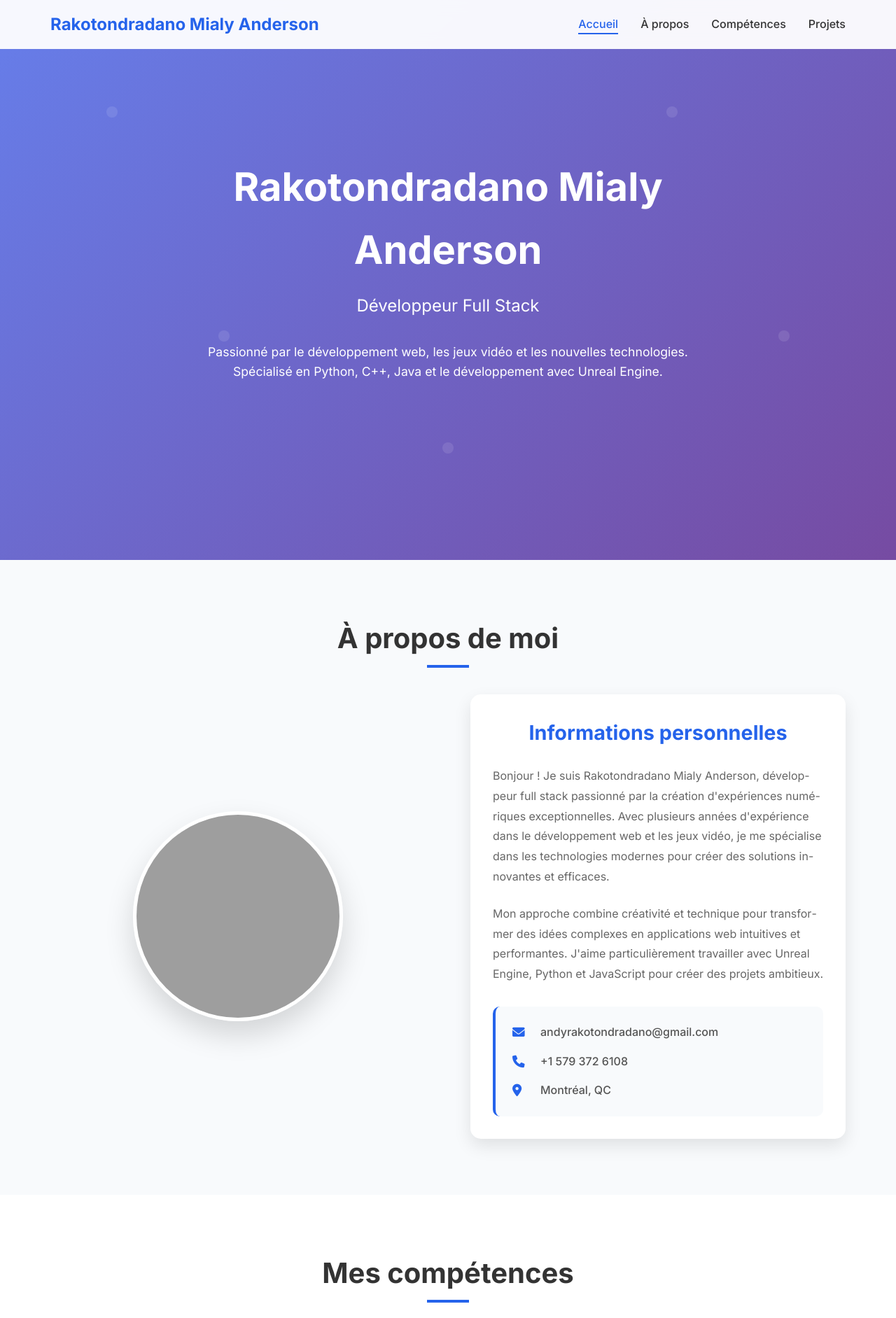
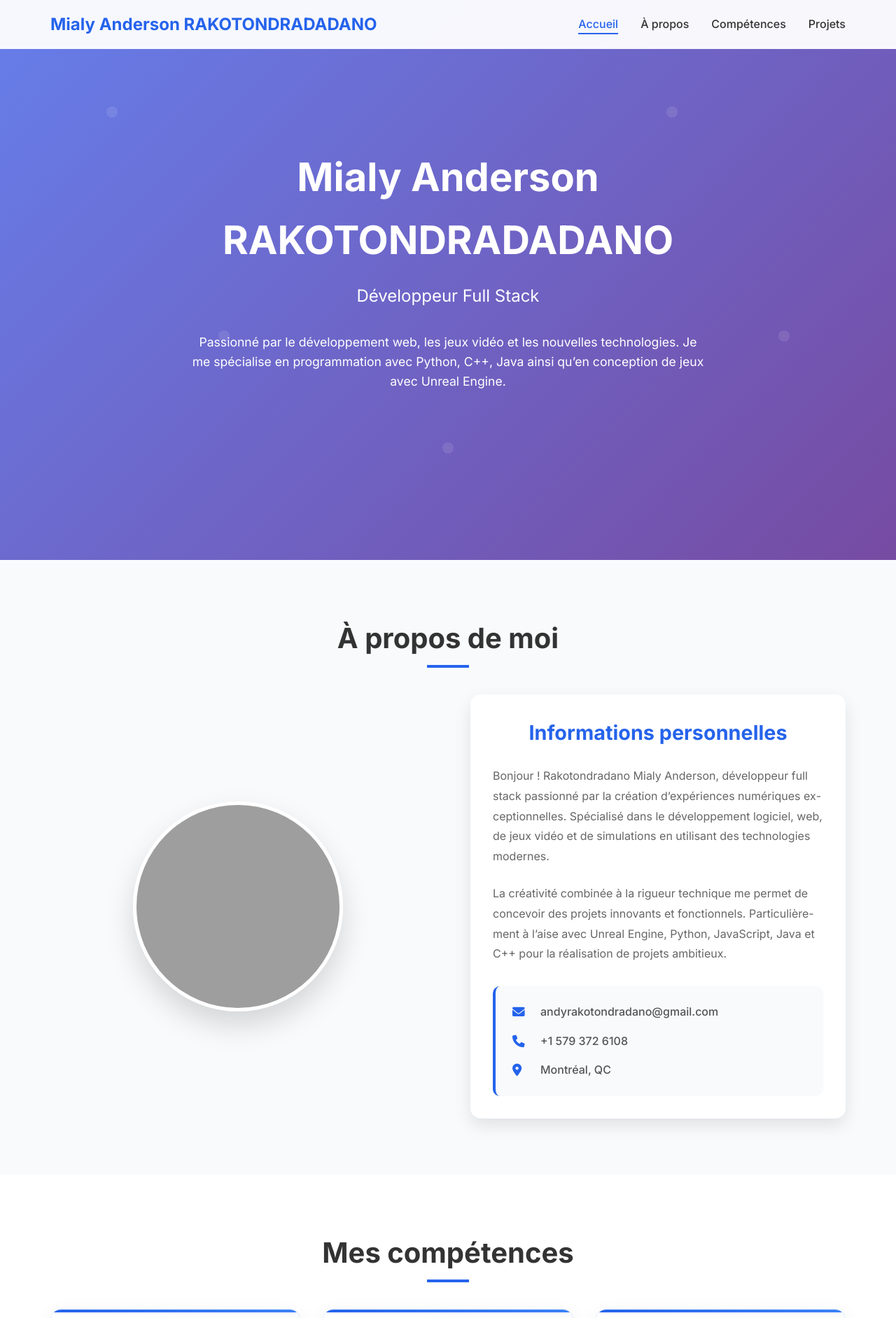
Before and after one commit to MialyAnderson/portfolio, a Flask app: page / in a window 1280 px wide. Shown: the top 1883 px of the page at 70% size. Run offline with Flask 3, Linux system fonts and the light colour scheme; grey boxes are pictures that could not be loaded.

Commit message:
Modification

```diff
--- a/app.py
+++ b/app.py
@@ -64,9 +64,9 @@ def save_contact_message(data):
 def get_portfolio_data():
     return {
         'about': {
-            'name': 'Rakotondradano Mialy Anderson',
+            'name': 'Mialy Anderson RAKOTONDRADADANO',
             'title': 'Développeur Full Stack',
-            'description': 'Passionné par le développement web, les jeux vidéo et les nouvelles technologies. Spécialisé en Python, C++, Java et le développement avec Unreal Engine.',
+            'description': 'Passionné par le développement web, les jeux vidéo et les nouvelles technologies. Je me spécialise en programmation avec Python, C++, Java ainsi qu’en conception de jeux avec Unreal Engine.',
             'email': 'andyrakotondradano@gmail.com',
             'phone': '+1 579 372 6108',
             'location': 'Montréal, QC',
--- a/templates/index.html
+++ b/templates/index.html
@@ -964,8 +964,8 @@
                 <div class="about-info">
                     <h3>Informations personnelles</h3>
                     <div class="about-text">
-                        <p>Bonjour ! Je suis {{ data.about.name }}, {{ data.about.title.lower() }} passionné par la création d'expériences numériques exceptionnelles. Avec plusieurs années d'expérience dans le développement web et les jeux vidéo, je me spécialise dans les technologies modernes pour créer des solutions innovantes et efficaces.</p>
-                        <p>Mon approche combine créativité et technique pour transformer des idées complexes en applications web intuitives et performantes. J'aime particulièrement travailler avec Unreal Engine, Python et JavaScript pour créer des projets ambitieux.</p>
+                        <p>Bonjour ! Rakotondradano Mialy Anderson, développeur full stack passionné par la création d’expériences numériques exceptionnelles. Spécialisé dans le développement logiciel, web, de jeux vidéo et de simulations en utilisant des technologies modernes.</p>
+                        <p>La créativité combinée à la rigueur technique me permet de concevoir des projets innovants et fonctionnels. Particulièrement à l’aise avec Unreal Engine, Python, JavaScript, Java et C++ pour la réalisation de projets ambitieux.</p>
                     </div>
                     <div class="contact-info">
                         <div class="contact-item">
```
